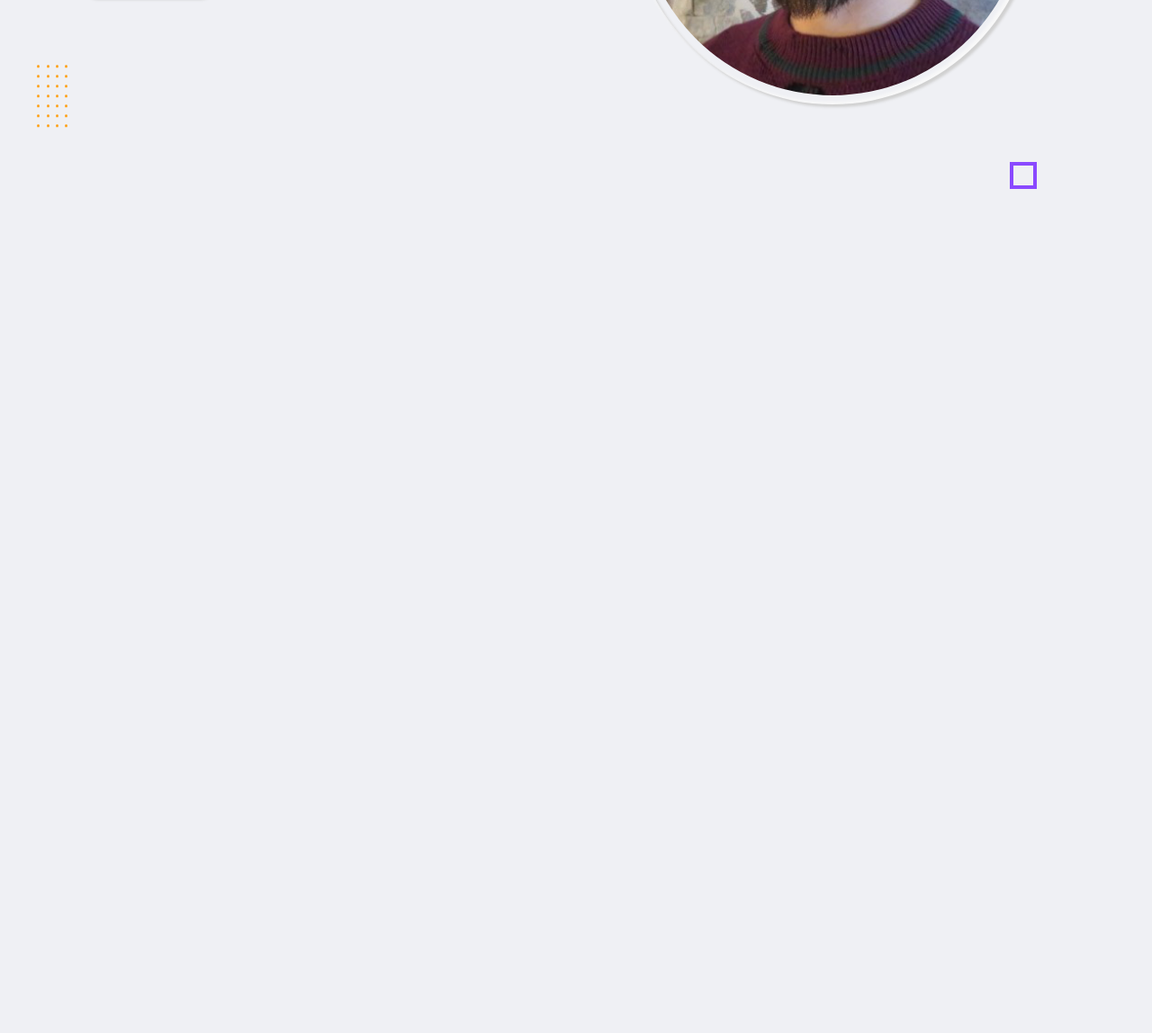
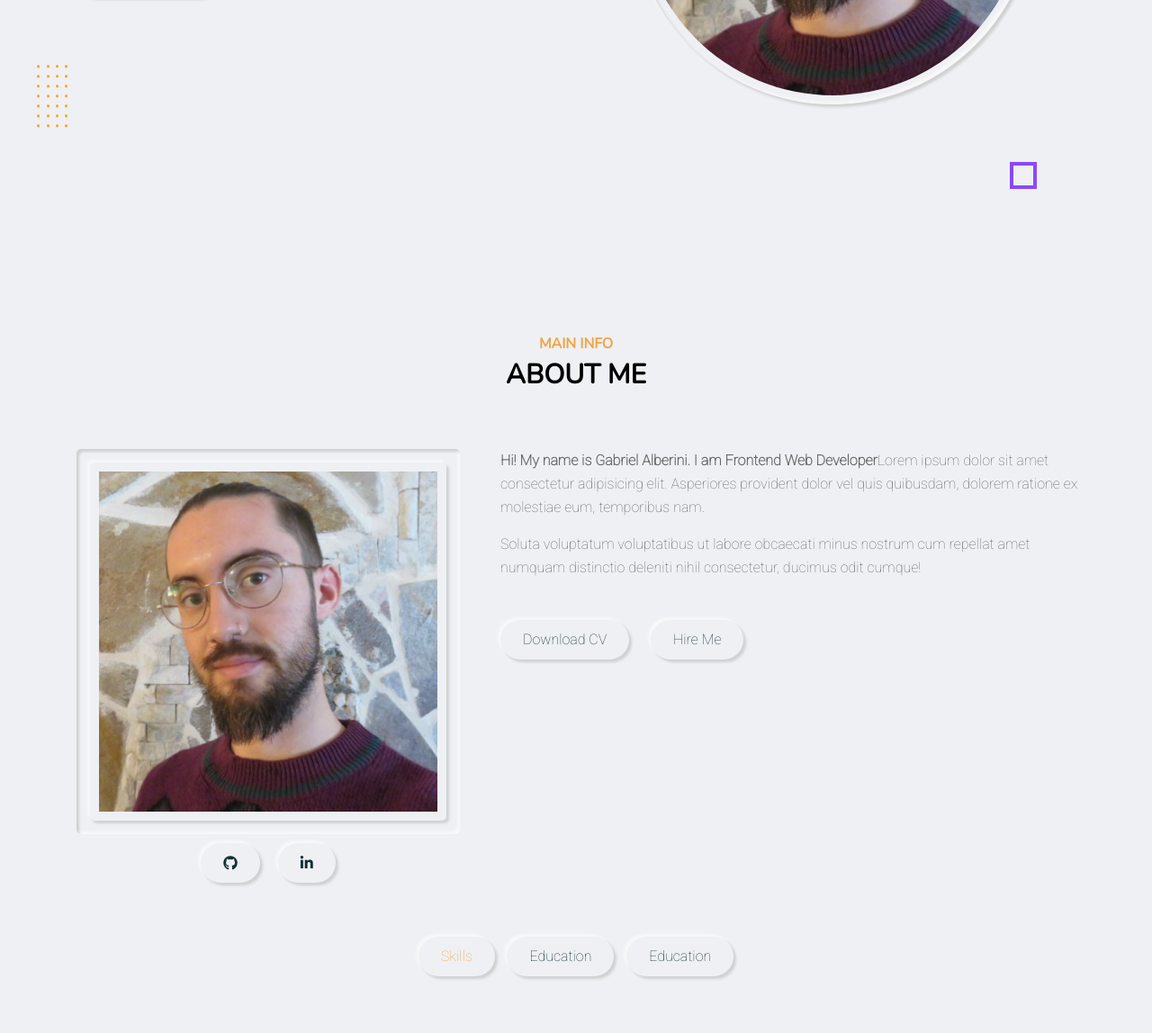
Before and after one commit to GabrielAlberini/my-portfolio, a plain HTML site: page index.html in a window 1280 px wide. Shown: the part 510-1658 px from the top of the page at 90% size. Before the commit the page ends 800 px from the top, so only its background shows below. Drawn offline with nearby package versions, Linux system fonts and the light colour scheme.

Commit message:
Edición aboutme

```diff
--- a/index.html
+++ b/index.html
@@ -97,7 +97,7 @@
                     <p>Hello</p>
                     <h2>I'm Gabriel Alberini</h2>
                     <h1>Frontend Developer Web</h1>
-                    <a href="#" class="btn-1 outer-shadow hover-in-shadow">More About Me</a>
+                    <a href="#aboutme" class="btn-1 outer-shadow hover-in-shadow">More About Me</a>
                 </div>
                 <div class="home-img">
                     <div class="img-box inner-shadow">
@@ -107,5 +107,42 @@
             </div>
         </div>
     </section>
+    <!--ABOUT ME-->
+    <section id="aboutme" class="about-section section">
+        <div class="container">
+            <div class="row">
+                <div class="section-title">
+                    <h2 data-heading="main info">About me</h2>
+                </div>
+            </div>
+            <div class="row cont__about">
+                <div class="about-img">
+                    <div class="img-box inner-shadow">
+                        <img src="img/gabrielalberini1.png" alt="profile-img" class="outer-shadow">
+                    </div>
+    <!--SOCIAL MEDIAS START-->
+    <div class="social-links">
+        <a href="https://github.com/GabrielAlberini/"><i class="btn-2 outer-shadow hover-in-shadow fab fa-github"></i></a>
+        <a href="https://www.linkedin.com/in/gabriel-alberini/"><i class="btn-2 outer-shadow hover-in-shadow fab fa-linkedin-in"></i></a>
+    </div>
+    <!--SOCIAL MEDIAS END-->
+                </div>
+                <div class="about-info">
+                    <p><span>Hi! My name is Gabriel Alberini. I am Frontend Web Developer</span>Lorem ipsum dolor sit amet consectetur adipisicing elit. Asperiores provident dolor vel quis quibusdam, dolorem ratione ex molestiae eum, temporibus nam.
+                    <p>Soluta voluptatum voluptatibus ut labore obcaecati minus nostrum cum repellat amet numquam distinctio deleniti nihil consectetur, ducimus odit cumque!</p>
+                    </p>
+                    <a class="btn-2 outer-shadow hover-in-shadow" href="CV-GabrielAlberini.pdf">Download CV</a>
+                    <a class="btn-2 outer-shadow hover-in-shadow" href="#">Hire Me</a>
+                </div>
+            </div>
+            <div class="row">
+                <div class="about-tabs">
+                    <span class="btn-1 tab-items outer-shadow active" data-target=".skills">skills</span>
+                    <span class="btn-1 tab-items outer-shadow hover-in-shadow" data-target=".skills">education</span>
+                    <span class="btn-1 tab-items outer-shadow hover-in-shadow" data-target=".skills">education</span>
+                </div>
+            </div>
+        </div>
+    </section>
 </body>
 </html>
--- /dev/null
+++ b/scss/parcials/_aboutme.scss
@@ -0,0 +1,89 @@
+/*ABOUTME*/
+
+.about-section {
+    padding: 80px 0 80px;
+    min-height: 100vh;
+    .section-title {
+        padding: 0 15px;
+        flex: 2;
+        max-width: 100%;
+        text-align: center;
+        margin-bottom: 60px;
+        h2 {
+            display: inline-block;
+            font-size: 30px;
+            font-weight: 700;
+            color: $text-black-900;
+            text-transform: uppercase;
+            margin: 0;
+            &::before {
+                content: attr(data-heading);
+                display: block;
+                font-size: 16px;
+                font-weight: 600;
+                color: $colorCuarto;
+            }
+        }
+    }
+    .cont__about {
+        display: flex;
+        .about-img {
+            flex: 0 0 40%;
+            max-width: 40%;
+            padding: 0 15px;
+            .img-box {
+                width: 100%;
+                padding: 15px;
+                border-radius: 5px;
+                img {
+                    width: 100%;
+                    border: 10px solid transparent;
+                    border-radius: 5px;
+                }
+            }
+            .social-links {
+                display: flex;
+                align-items: center;
+                justify-content: center;
+                a:last-child {
+                    margin-left: 20px;
+                }
+            }
+        }
+        .about-info {
+            padding-left:30px;
+            flex: 0 0 60%;
+            max-width: 60%;
+            span {
+                font-weight: 600;
+            }
+            p {
+                font-size: 16px;
+                line-height: 26px;
+                margin-bottom: 15px;
+                color: $text-black-600;
+            }
+            a {
+                margin-top: 30px;
+            }
+            a:last-child {
+                margin-left: 20px;
+            }
+        }
+    }
+    .about-tabs {
+        padding:60px 15px 50px;
+        flex: 0 0 100%;
+        max-width: 100%;
+        text-align: center;
+        .tab-items {
+            display: inline-block;
+            margin: 0 5px 10px;
+            cursor: pointer;
+            text-transform: capitalize;
+        }
+        .active {
+            color: $colorCuarto;
+        }
+    }
+}
--- a/scss/parcials/_botons.scss
+++ b/scss/parcials/_botons.scss
@@ -2,9 +2,23 @@
 
 /*BUTTON HOME*/
 
-.btn-1 {
+%button1 {
     padding: 10px 25px;
+    font-size: 16px;
     margin-top: 30px;
+    font-weight: 500;
+    color: $colorPrimario;
+    background-color: transparent;
+    line-height: 1.5;
+    text-decoration: none;
+    cursor: pointer;
+    border-radius: 30px;
+    display: inline-block;
+}
+
+%button2 {
+    margin-top: 10px;
+    padding: 10px 25px;
     font-size: 16px;
     font-weight: 500;
     color: $colorPrimario;
@@ -15,3 +29,16 @@
     border-radius: 30px;
     display: inline-block;
 }
+
+.btn-1 {
+    @extend %button1;
+    transition: all .3s ease; //Ver que pasa que no se incorpora en estos botones
+}
+
+.btn-2 {
+    @extend %button2;
+    transition: all .3s ease;
+    &:hover {
+        color: $colorCuarto;
+    }
+}
--- a/scss/styles.scss
+++ b/scss/styles.scss
@@ -12,3 +12,4 @@
 @import "parcials/header";
 @import "parcials/main";
 @import "parcials/footer";
+@import "parcials/aboutme";
```
Also changed, not shown: css/styles.css, 2 other files.
